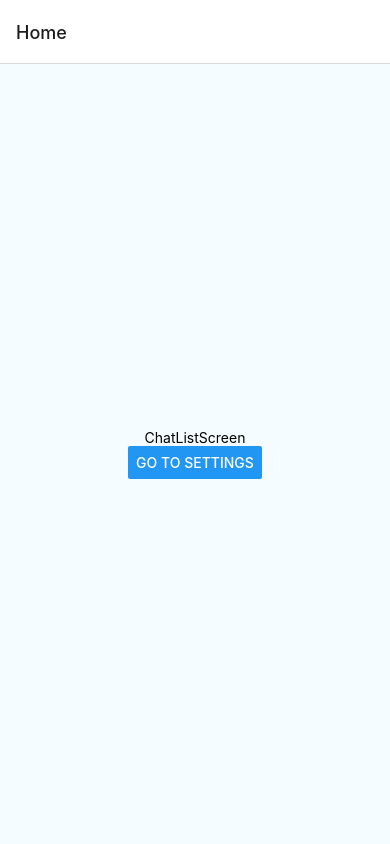
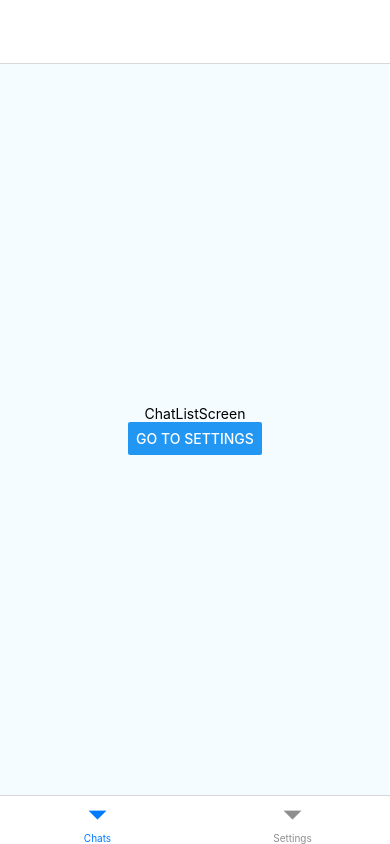
Before and after one commit to pre-ska/wazzup-fb, a React Native app: screen / in a window 390 px wide. Built offline with nearby package versions, Linux system fonts and the light colour scheme.

Commit message:
tab navigation

```diff
--- a/App.js
+++ b/App.js
@@ -11,6 +11,7 @@ import { createBottomTabNavigator } from '@react-navigation/bottom-tabs';
 
 import ChatListScreen from './screens/ChatListScreen';
 import ChatSettingsScreen from './screens/ChatSettingsScreen';
+import SettingsScreen from './screens/SettingsScreen';
 
 // Keep the splash screen visible while we fetch resources
 SplashScreen.preventAutoHideAsync();
@@ -20,12 +21,20 @@ const Stack = createStackNavigator();
 
 const TabNavigator = () => {
   return (
-    <Tab.Navigator>
+    <Tab.Navigator screenOptions={{ headerTitle: '' }}>
       <Tab.Screen
         name="Chat List"
         component={ChatListScreen}
         options={{
-          tabBarLabel: 'Chat List',
+          tabBarLabel: 'Chats',
+          // tabBarIcon: ({ color, size }) => {}
+        }}
+      />
+      <Tab.Screen
+        name="Settings"
+        component={SettingsScreen}
+        options={{
+          tabBarLabel: 'Settings',
           // tabBarIcon: ({ color, size }) => {}
         }}
       />
@@ -77,7 +86,13 @@ export default function App() {
     <SafeAreaProvider style={styles.container} onLayout={onLayout}>
       <NavigationContainer>
         <Stack.Navigator>
-          <Stack.Screen name="Home" component={ChatListScreen} />
+          <Stack.Screen
+            name="Home"
+            component={TabNavigator}
+            options={{
+              headerShown: false,
+            }}
+          />
           <Stack.Screen
             name="ChatSettings"
             component={ChatSettingsScreen}
--- /dev/null
+++ b/screens/SettingsScreen.js
@@ -0,0 +1,21 @@
+import { StyleSheet, Text, View } from 'react-native';
+import React from 'react';
+
+const SettingsScreen = () => {
+  return (
+    <View style={styles.container}>
+      <Text>Chat Settings Screen</Text>
+    </View>
+  );
+};
+
+export default SettingsScreen;
+
+const styles = StyleSheet.create({
+  container: {
+    flex: 1,
+    justifyContent: 'center',
+    alignItems: 'center',
+    backgroundColor: '#F5FCFF',
+  },
+});
```
